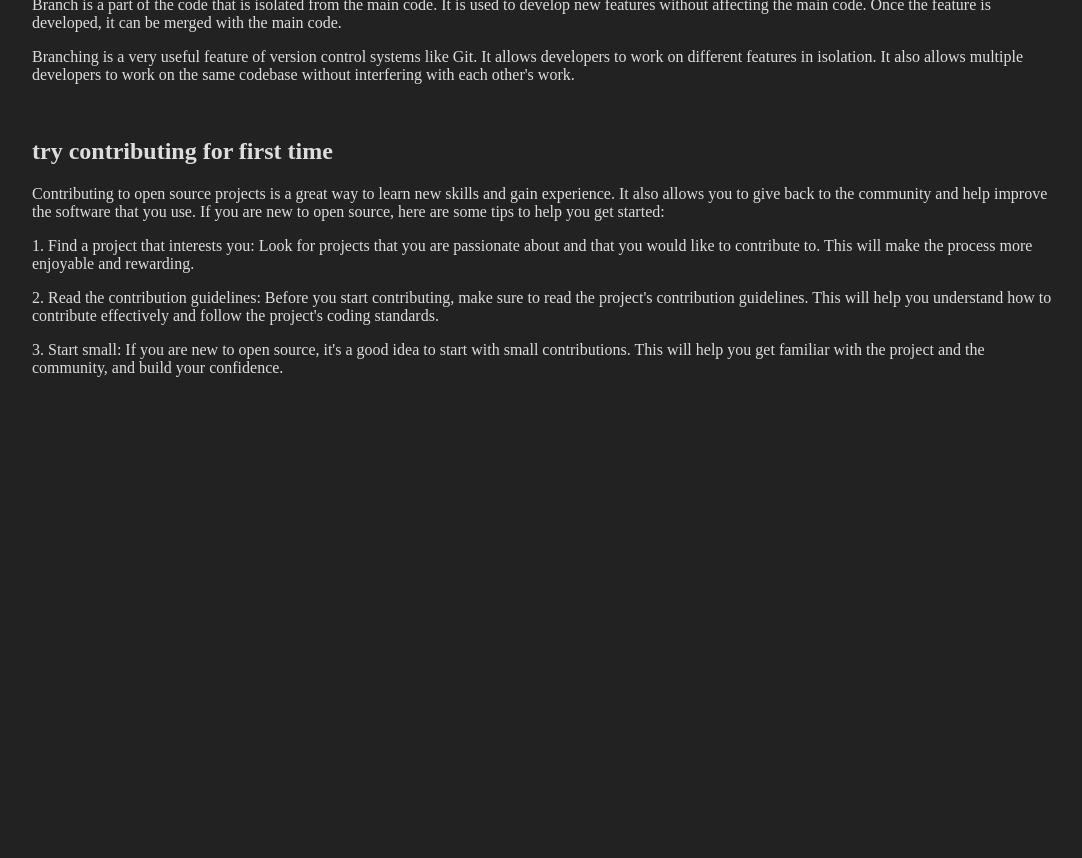
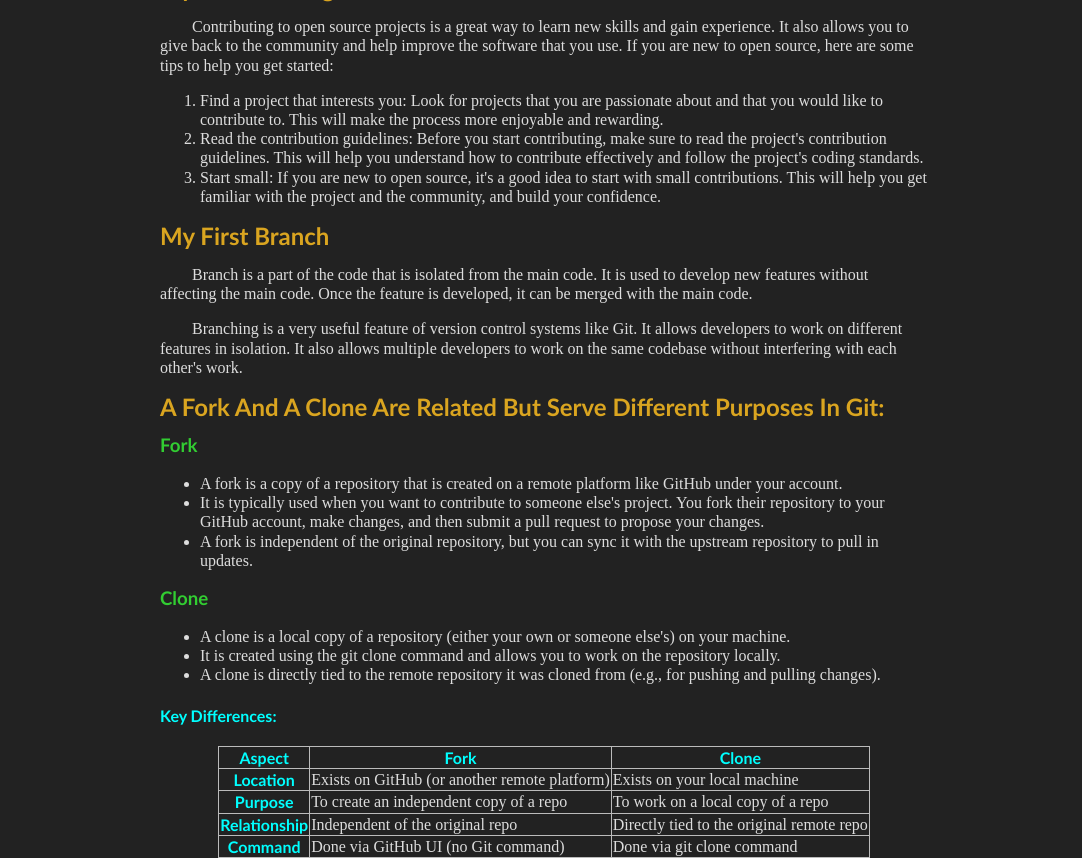
Before and after one commit to QuackersNCheese/Collaborate, a plain HTML site: page index.html in a window 1280 px wide. Shown: the part 84-942 px from the top of the page, without its empty margins (96-1178 px from the left). Before the commit the page ends 800 px from the top, so only its background shows below. Drawn offline with Linux system fonts and the light colour scheme.

Commit message:
extensive reformat and restyle added fork versus clone content

```diff
--- a/index.html
+++ b/index.html
@@ -4,18 +4,63 @@
     <link rel="stylesheet" href="style.css">
     <meta charset="UTF-8">
     <meta name="viewport" content="width=device-width, initial-scale=1.0">
-    <title>Branch</title>
+    <title>Git Collaboration Lab</title>
 </head>
 <body>
-    <h1>My First Branch</h1>
+    <h1>Git Collaboration Lab</h1>
+    <h2>try contributing for first time</h2>
+    <p>Contributing to open source projects is a great way to learn new skills and gain experience. It also allows you to give back to the community and help improve the software that you use. If you are new to open source, here are some tips to help you get started:</p>
+    <ol>
+        <li>Find a project that interests you: Look for projects that you are passionate about and that you would like to contribute to. This will make the process more enjoyable and rewarding.</li>
+        <li>Read the contribution guidelines: Before you start contributing, make sure to read the project's contribution guidelines. This will help you understand how to contribute effectively and follow the project's coding standards.</li>
+        <li>Start small: If you are new to open source, it's a good idea to start with small contributions. This will help you get familiar with the project and the community, and build your confidence.</li>
+    </ol>
+    <h2>My First Branch</h2>
     <p>Branch is a part of the code that is isolated from the main code. It is used to develop new features without affecting the main code. Once the feature is developed, it can be merged with the main code.</p>
     <p>Branching is a very useful feature of version control systems like Git. It allows developers to work on different features in isolation. It also allows multiple developers to work on the same codebase without interfering with each other's work.</p>
-    <br>
-    <h2>try contributing for first time</h2>
-    <p>Contributing to open source projects is a great way to learn new skills and gain experience. It also allows you to give back to the community and help improve the software that you use. If you are new to open source, here are some tips to help you get started:</p>
-    <p>1. Find a project that interests you: Look for projects that you are passionate about and that you would like to contribute to. This will make the process more enjoyable and rewarding.</p>
-    <p>2. Read the contribution guidelines: Before you start contributing, make sure to read the project's contribution guidelines. This will help you understand how to contribute effectively and follow the project's coding standards.</p>
-    <p>3. Start small: If you are new to open source, it's a good idea to start with small contributions. This will help you get familiar with the project and the community, and build your confidence.</p>
-    <br>
+  <div>
+    <h2>A <strong>fork</strong> and a <strong>clone</strong> are related but serve different purposes in Git:</h2>
+
+        <h3>Fork</h3>
+        <ul>
+            <li>A fork is a copy of a repository that is created on a remote platform like GitHub under your account.</li>
+            <li>It is typically used when you want to contribute to someone else's project. You fork their repository to your GitHub account, make changes, and then submit a pull request to propose your changes.</li>
+            <li>A fork is independent of the original repository, but you can sync it with the upstream repository to pull in updates.</li>
+        </ul>
+        <h3>Clone</h3>
+        <ul>
+            <li>A clone is a local copy of a repository (either your own or someone else's) on your machine.</li>
+            <li>It is created using the git clone command and allows you to work on the repository locally.</li>
+            <li>A clone is directly tied to the remote repository it was cloned from (e.g., for pushing and pulling changes).</li>
+        </ul>
+        <h4>Key Differences:</h4>
+        <table>
+            <tr>
+                <th>Aspect</th>
+                <th>Fork</th>
+                <th>Clone</th>
+            </tr>
+            <tr>
+                <th>Location</th>
+                <td>Exists on GitHub (or another remote platform)</td>
+                <td>Exists on your local machine</td>
+            </tr>
+            <tr>
+                <th>Purpose</th>
+                <td>To create an independent copy of a repo</td>
+                <td>To work on a local copy of a repo</td>
+            </tr>
+            <tr>
+                <th>Relationship</th>
+                <td>Independent of the original repo</td>
+                <td>Directly tied to the original remote repo</td>
+            </tr>
+            <tr>
+                <th>Command</th>
+                <td>Done via GitHub UI (no Git command)</td>
+                <td>Done via git clone command</td>
+            </tr>
+        </table>
+  </div>
 </body>
 </html>
--- a/style.css
+++ b/style.css
@@ -2,8 +2,49 @@ body {
     background-color: #222;
     color: #ddd;
     margin: 0 auto;
-    max-width: 1024px;
+    max-width: 768px;
+    line-height: 120%;
 }
 h1 {
     color: dodgerblue;
+    text-align: center;
+    text-transform: capitalize;
 }
+
+h2 {
+    color: goldenrod;
+    text-transform: capitalize;
+}
+
+h3 {
+    color: limegreen;
+}
+
+h4 {
+    color: cyan;
+}
+
+h1, h2, h3, h4, th {
+    font-family:'Gill Sans', 'Gill Sans MT', Calibri, 'Trebuchet MS', sans-serif;
+}
+
+p {
+    text-indent: 2em;
+}
+
+p, li, td {
+    font-family:'Times New Roman', Times, serif;
+}
+
+table {
+    margin: 0 auto;
+    border-collapse: collapse;
+}
+
+th {
+    color: cyan;
+}
+
+table, td, tr, th {
+    border: 1px solid #bbb;
+}
```
